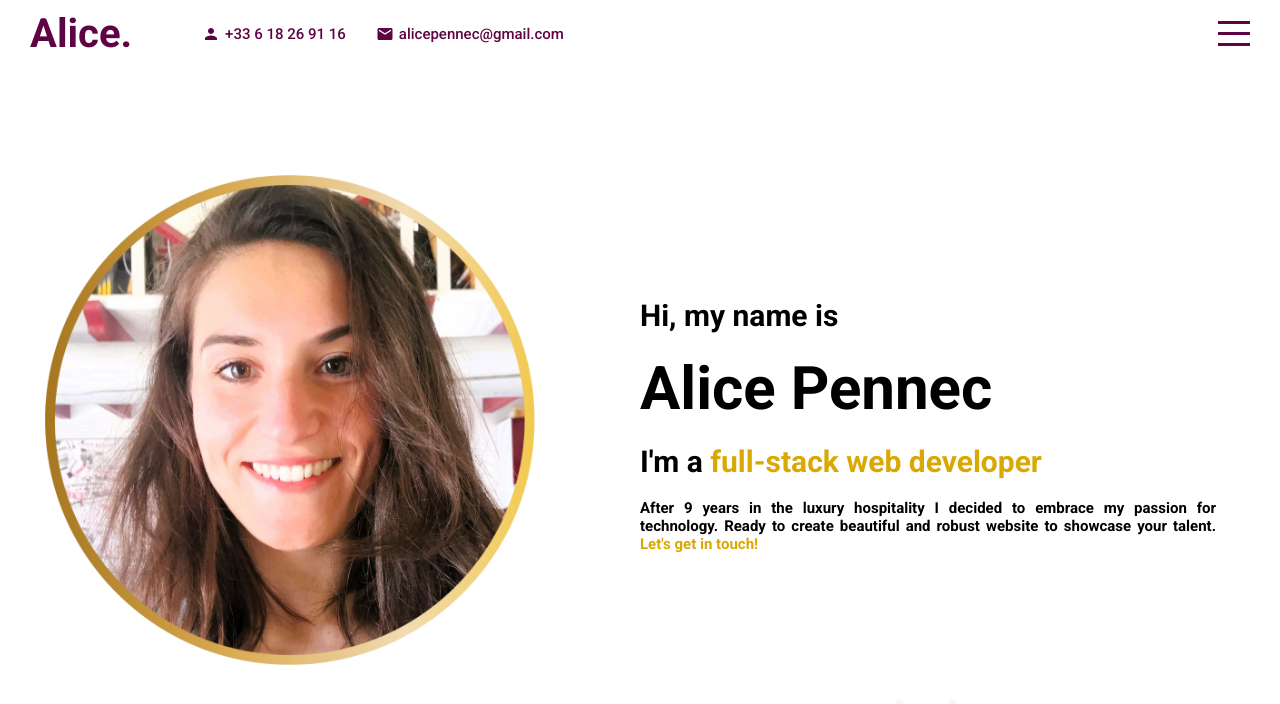
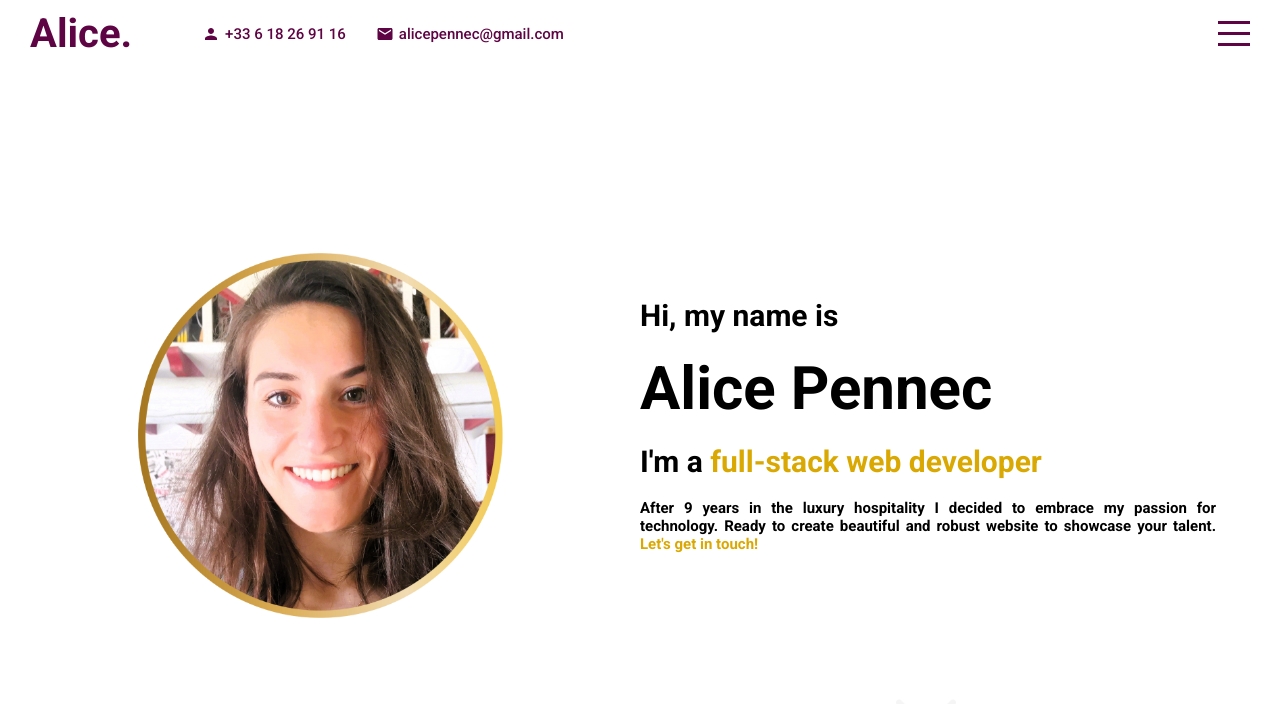
Before and after one commit to alicepennec/Portfolio-Alice, a React (Create React App) app: page / in a window 1280 px wide. Shown: the top 704 px of the page. Built offline with nearby package versions, Linux system fonts and the light colour scheme.

Commit message:
final commit

```diff
--- a/src/components/intro/intro.scss
+++ b/src/components/intro/intro.scss
@@ -14,23 +14,18 @@
         overflow: hidden;
 
         .imgContainer{
-            width: 700px;
-            height: 700px;
-            border-radius: 50%;
+            width: 100%;
+            height: 100%;
             display: flex;
             align-items: center;
             justify-content: center;
             float: right;
 
-            @include mobile{
-                align-items: flex-start;
-            }
-
             img{
-                height: 70%;
+                height: 50%;
 
                 @include mobile{
-                    height: 40%;
+                    height: 60%;
                     margin-top: 40px;
 
                 }
```
